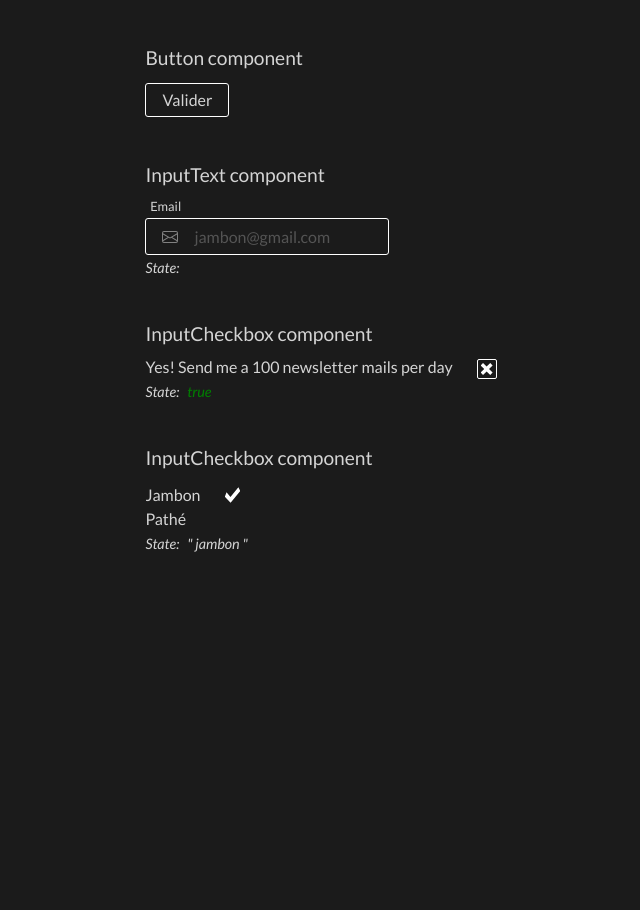
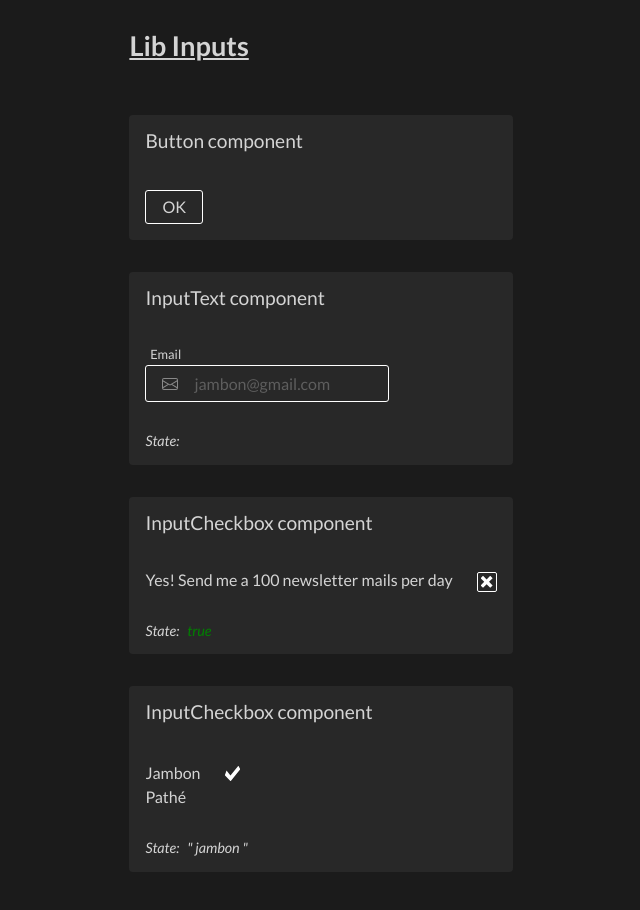
Before and after one commit to BenoitSafari/benoitsafari.github.io, a React (Create React App) app: page / in a window 1280 px wide. Shown: the top 910 px of the page, without its empty margins (319-959 px from the left). Before the commit the page ends 800 px from the top, so only its background shows below. Built offline with nearby package versions, Linux system fonts and the light colour scheme.

Commit message:
<style> Small CSS tweaks

```diff
--- a/package.json
+++ b/package.json
@@ -26,7 +26,7 @@
     "predeploy": "react-scripts build",
     "deploy": "gh-pages -d build",
     "dev": "react-scripts start",
-    "fix": "eslint --fix ./src/**/*.jsx",
+    "fix": "eslint --fix ./src/**/*.tsx",
     "build": "react-scripts build",
     "test": "react-scripts test",
     "eject": "react-script eject"
--- a/src/App.tsx
+++ b/src/App.tsx
@@ -5,22 +5,25 @@ import { Button, InputText, InputCheckbox, InputRadio } from 'lib/Inputs';
 import Layout from 'components/Layout';
 
 const Container = styled.div`
-    width: fit-content;
-    margin: 2rem auto;
-    display: flex;
-    flex-direction: column;
-    `;
-const H2 = styled.h2<{first?: boolean}>`
-  margin: 3rem 0 1rem;
+  margin: 1rem 0;
+  padding: 1rem;
+  border-radius: 4px;
+  background-color: var(--background-secondary-color);
+`;
+const H1 = styled.h1`
+  font-size: 1.7rem;
+  font-weight: 600;
+  text-decoration: underline;
+  margin-bottom: 2.5rem;
+`;
+const H2 = styled.h2`
   font-size: 1.2rem;
-  ${props => props.first && css`
-    margin-top: 1rem;
-  `}
+  margin-bottom: 2.5rem;
 `;
 const State = styled.div`
   font-size: .9rem;
   font-style: italic;
-  margin-top: .4rem;
+  margin-top: 2rem;
   & span {
     margin-left: .5rem;
   }
@@ -33,13 +36,15 @@ function App() {
 
   return(
     <Layout>
+      <H1>Lib Inputs</H1>
+      {/* COMPONENT: Button */}
       <Container>
-        {/* COMPONENT: Button */}
-        <H2 first>Button component</H2>
-        <Button>Valider</Button>
+        <H2>Button component</H2>
+        <Button>OK</Button>
+      </Container>
 
-
-        {/* COMPONENT: InputText */}
+      {/* COMPONENT: InputText */}
+      <Container>
         <H2>InputText component</H2>
         <InputText
           onChange={(e)=>{setInputText(e.target.value);}}
@@ -52,9 +57,10 @@ function App() {
         </InputText>
         <State >State:<span>{inputText}</span>
         </State>
+      </Container>
 
-
-        {/* COMPONENT: InputCheckbox */}
+      {/* COMPONENT: InputCheckbox */}
+      <Container>
         <H2>InputCheckbox component</H2>
         <InputCheckbox
           onChange={(e) => {setInputCheckbox(e.target.checked);}}
@@ -67,8 +73,10 @@ function App() {
           {inputCheckbox && <span style={{color: 'green'}}>{String(inputCheckbox)}</span>}
           {!inputCheckbox && <span style={{color: 'red'}}>{String(inputCheckbox)}</span>}
         </State>
+      </Container>
 
-        {/* COMPONENT: InputRadio */}
+      {/* COMPONENT: InputRadio */}
+      <Container>
         <H2>InputCheckbox component</H2>
         <InputRadio
           field={'radio-test'}
--- a/src/components/GlobalStyle.ts
+++ b/src/components/GlobalStyle.ts
@@ -57,8 +57,9 @@ export default createGlobalStyle`
   @import url('https://fonts.googleapis.com/css2?family=Lato:ital,wght@0,100;0,300;0,400;0,700;0,900;1,100;1,300;1,400;1,700;1,900&display=swap');
 
   :root {
-    --background-color:  #1b1b1b;
-    --text-color:        #d4d4d4;
+    --background-color:             #1b1b1b;
+    --background-secondary-color:   #282828;
+    --text-color:                   #d4d4d4;
   }
 
   * {
--- a/src/components/Layout.tsx
+++ b/src/components/Layout.tsx
@@ -1,12 +1,21 @@
+import styled from 'styled-components';
+
 type LayoutProps = {
   children?: React.ReactNode,
 }
 
+const Container = styled.div`
+    width: fit-content;
+    margin: 2rem auto;
+    display: flex;
+    flex-direction: column;
+    `;
+
 function Layout ({children}: LayoutProps) {
   return(
-    <>
+    <Container>
       {children}
-    </>
+    </Container>
   );
 }
 
```
